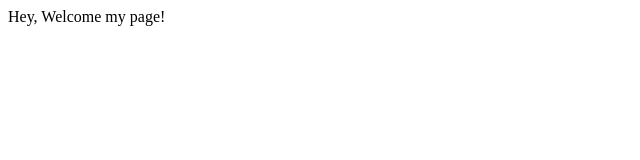
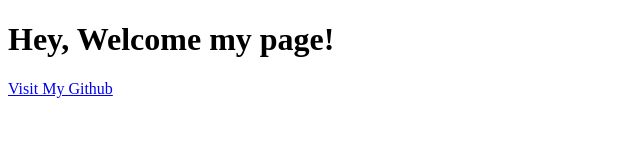
Before and after one commit to TheElderBloodFire/TheElderBloodFire.github.io, a plain HTML site: page index.html in a window 1280 px wide. Shown: the whole page, without its empty margins (0-640 px from the left). Drawn offline with Linux system fonts and the light colour scheme.

Commit message:
Added Address to html
Html updated

```diff
--- a/index.html
+++ b/index.html
@@ -2,7 +2,9 @@
 <html>
 
 <body>
-Hey, Welcome my page!
+<h1>Hey, Welcome my page!</h1>
+
+<p><a href="https://github.com/AtakanFire">Visit My Github</a></p>
 
 </body>
 
```
